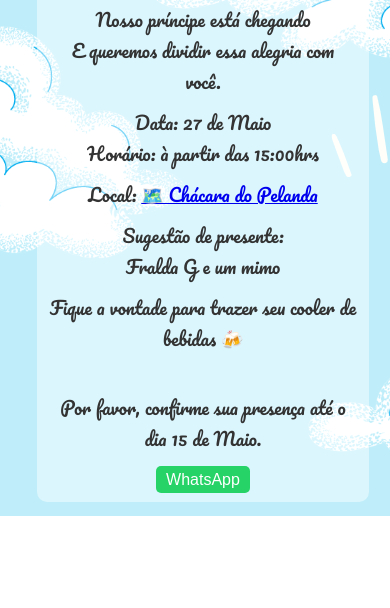
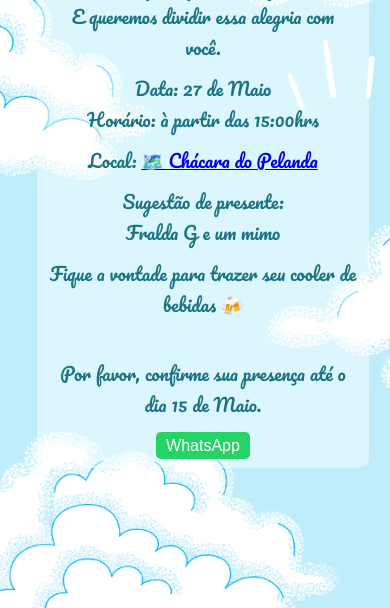
Before and after one commit to Efpires/convite-G, a plain HTML site: page index.html in a window 390 px wide. Shown: the part 328-936 px from the top of the page. Before the commit the page ends 844 px from the top, so only its background shows below. Drawn offline with Linux system fonts and the light colour scheme; a web font is replaced by a local one.

Commit message:
Alterado fundo e background color

```diff
--- a/scr/css/style.css
+++ b/scr/css/style.css
@@ -1,5 +1,13 @@
 @import url('https://fonts.googleapis.com/css2?family=Pacifico&display=swap');
 @import url('https://fonts.googleapis.com/css2?family=Alkatra&display=swap');
+
+:root{
+    --cor0: #2AAEBF;
+    --cor1: #1C7480;
+    --cor2: #38E8FF;
+    --cor3: #0E3A40;
+    --cor4: #32D1E6;
+}
 
 *{
     margin: 0px;
@@ -7,15 +15,18 @@
 }
 
 body {
-    background-image: url(/convite-G/scr/imagens/Backgroud.png);
-    height: 100%;
+    background-color: #2DB9CC;
     }
 
-header > img{
-    margin: 250px 0 0 630px;
-    padding: 0%;
-    width: 620px;
-    position: relative;
+main{
+
+    background-image: url(/scr/imagens/Backgroud.png);
+    max-height: 1000px
+    min-width: 300px;
+    max-width: 600px;
+    margin: 0 auto;
+    box-shadow: 0px 0px 10px black;
+
 }
 
 #container {
@@ -34,15 +45,16 @@ header > img{
 
 #informacoes{
     padding: 0 10px;
-    font-family: 'Pacifico', cursive;
+
 }
 
 #informacoes h1 {
+    font-family: 'Pacifico', cursive;
     text-align: center;
     font-size: 30px;
     margin-bottom: 20px;
-    color: #38e8ff;
-    text-shadow: -1px 0 black, 0 1px black, 1px 0 black, 0 -1px black;
+    color: var(--cor2);
+    text-shadow: 1px 1px 5px rgba(0, 0, 0, 0.527);
     font-family: 'Alkatra', cursive;
     font-size: 3em;
 }
@@ -54,7 +66,13 @@ p {
     color: #333;
     text-align: center;
     font-family: 'Pacifico', cursive;
+    color: #1C7480;
 
+}
+
+.presente {
+    font-size: 1.5em;
+    color: var(--cor3)
 }
 
 #bebida{
@@ -75,6 +93,13 @@ p {
 
 @media screen and (max-width: 600px) {
 
+    main{
+        height: 780px;
+        background-size: auto 100%;
+        margin-top: 0;
+        padding-top: 40%;
+        }
+
     body {
         height: 100%;
         }
@@ -86,10 +111,10 @@ p {
     }
     #container {
     padding: 10px;
-    margin: 190px 0 0 37px;
+    margin: 0px 0 0 37px;
     }
     h1 {
-        font-size: 24px;
+        /* font-size: 24px; */
     }
     p {
         font-size: 18px;
```
